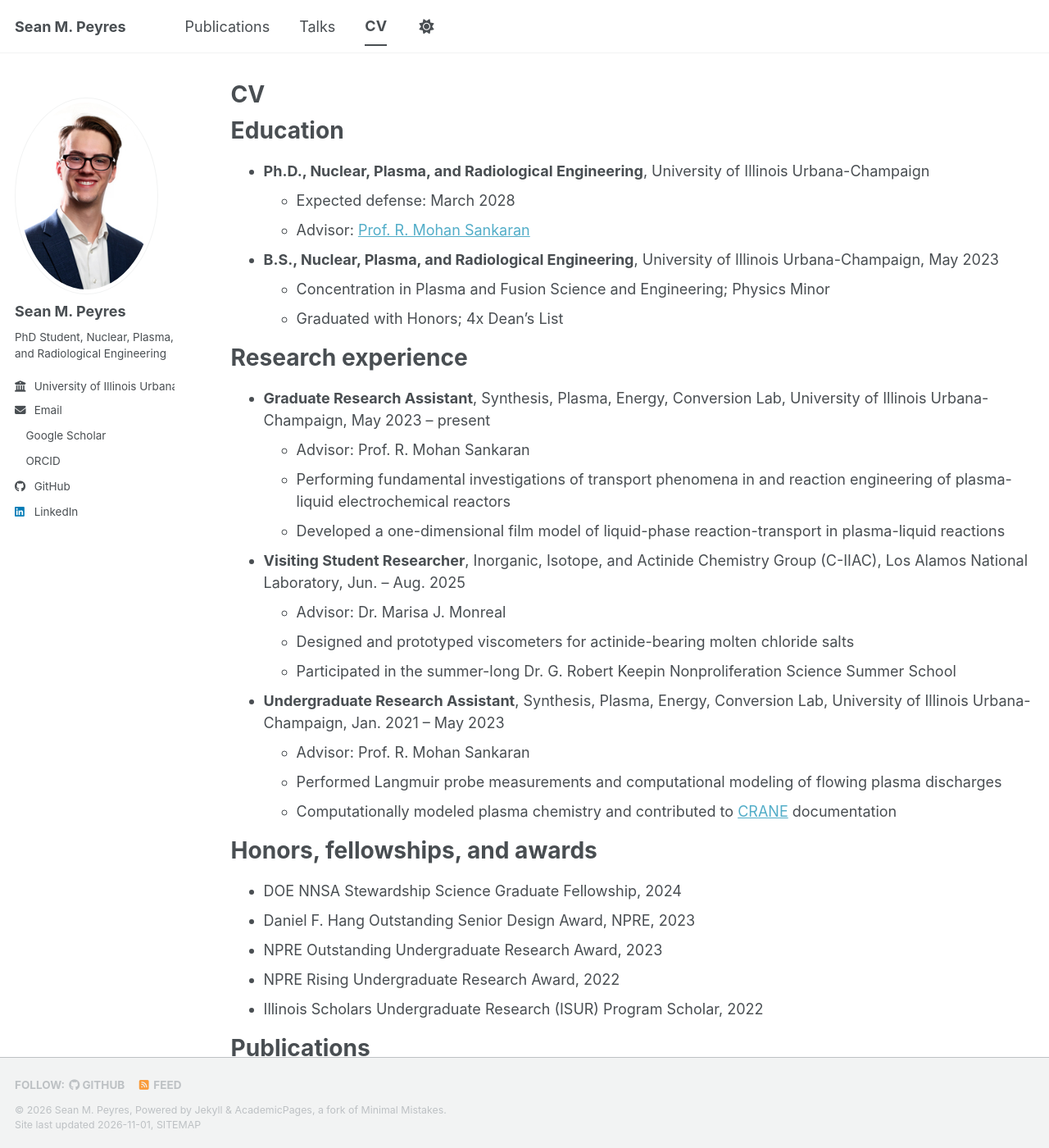
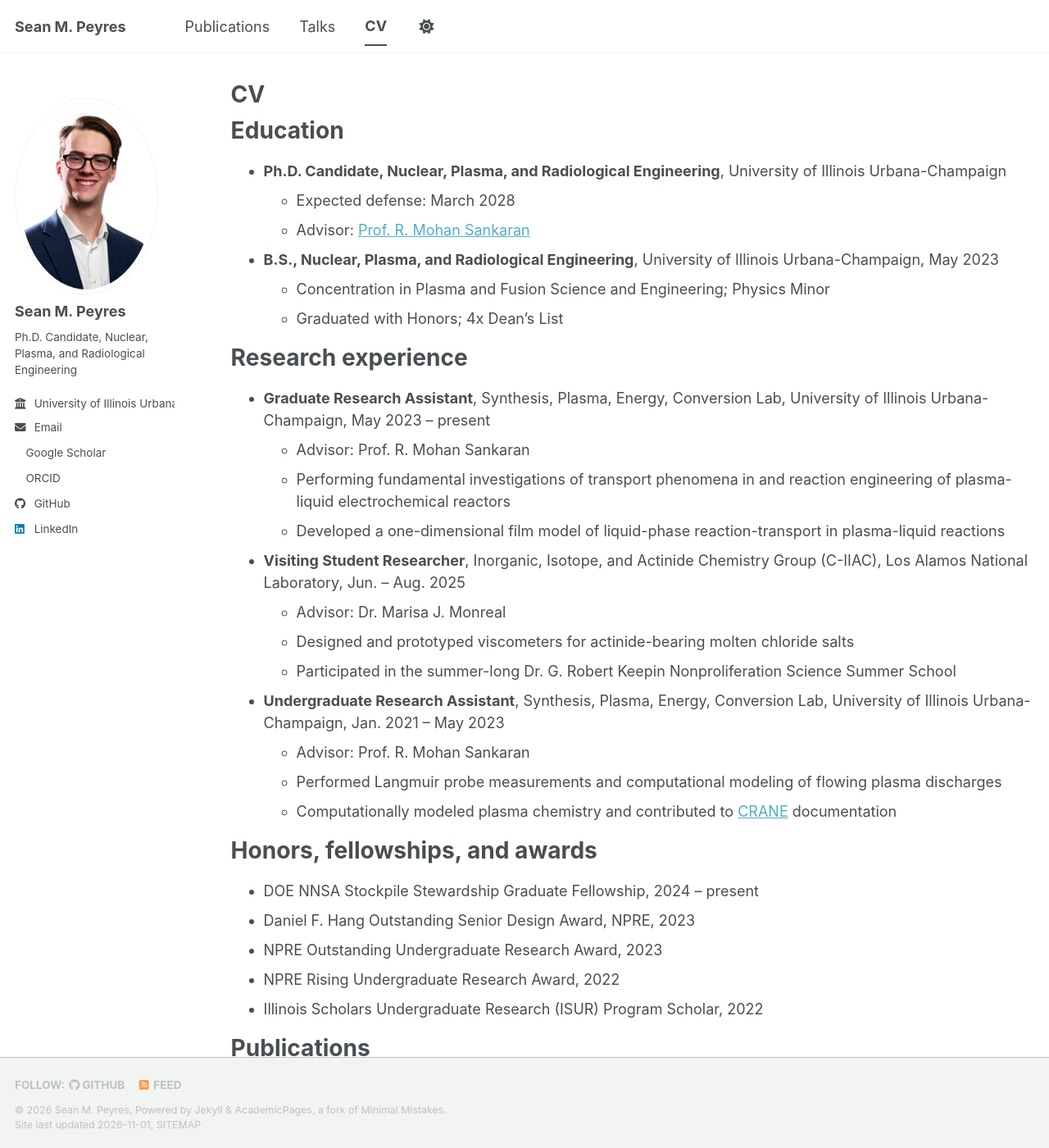
Before and after one commit to smpeyres/smpeyres.github.io, a Jekyll site: the page built from _pages/cv.md, in a window 1280 px wide and 1400 px high. Shown: the whole window at 82% size. Built offline with Jekyll 4.4.1, drawn with Linux system fonts in a browser that asks for light colours; a script bundle is joined from its source files by our own code; a style sheet for code colours, icons or effects is not loaded.

Commit message:
Use Ph.D. Candidate title and current fellowship name
Co-Authored-By: Claude Opus 5.5 <noreply@anthropic.com>
Claude-Session: https://claude.ai/code/session_01Tegozw9fC4oe9UWN9K67b1

```diff
--- a/_config.yml
+++ b/_config.yml
@@ -12,7 +12,7 @@ site_theme               : "default" # The available themes options are "default
 title                    : "Sean M. Peyres"
 title_separator          : "-"
 name                     : &name "Sean M. Peyres"
-description              : &description "Sean M. Peyres, PhD student in Nuclear, Plasma, and Radiological Engineering at the University of Illinois Urbana-Champaign"
+description              : &description "Sean M. Peyres, Ph.D. Candidate in Nuclear, Plasma, and Radiological Engineering at the University of Illinois Urbana-Champaign"
 url                      : https://smpeyres.github.io
                                                            # or if you already have some other page hosted on Github then use "https://[your GitHub username].github.io/[Your Repo Name]"
 baseurl                  : "" # the subpath of your site, e.g. "/blog"
@@ -26,7 +26,7 @@ author:
   avatar           : "avatar.png"
   name             : "Sean M. Peyres"
   pronouns         : # example: "she/her"
-  bio              : "PhD Student, Nuclear, Plasma, and Radiological Engineering"
+  bio              : "Ph.D. Candidate, Nuclear, Plasma, and Radiological Engineering"
   location         :
   employer         : "University of Illinois Urbana-Champaign"
   uri              : # URL
--- a/_pages/cv.md
+++ b/_pages/cv.md
@@ -11,7 +11,7 @@ redirect_from:
 
 Education
 ======
-* **Ph.D., Nuclear, Plasma, and Radiological Engineering**, University of Illinois Urbana-Champaign
+* **Ph.D. Candidate, Nuclear, Plasma, and Radiological Engineering**, University of Illinois Urbana-Champaign
   * Expected defense: March 2028
   * Advisor: [Prof. R. Mohan Sankaran](https://npre.illinois.edu/people/profile/rmohan)
 * **B.S., Nuclear, Plasma, and Radiological Engineering**, University of Illinois Urbana-Champaign, May 2023
@@ -35,7 +35,7 @@ Research experience
 
 Honors, fellowships, and awards
 ======
-* DOE NNSA Stewardship Science Graduate Fellowship, 2024
+* DOE NNSA Stockpile Stewardship Graduate Fellowship, 2024 – present
 * Daniel F. Hang Outstanding Senior Design Award, NPRE, 2023
 * NPRE Outstanding Undergraduate Research Award, 2023
 * NPRE Rising Undergraduate Research Award, 2022
```
